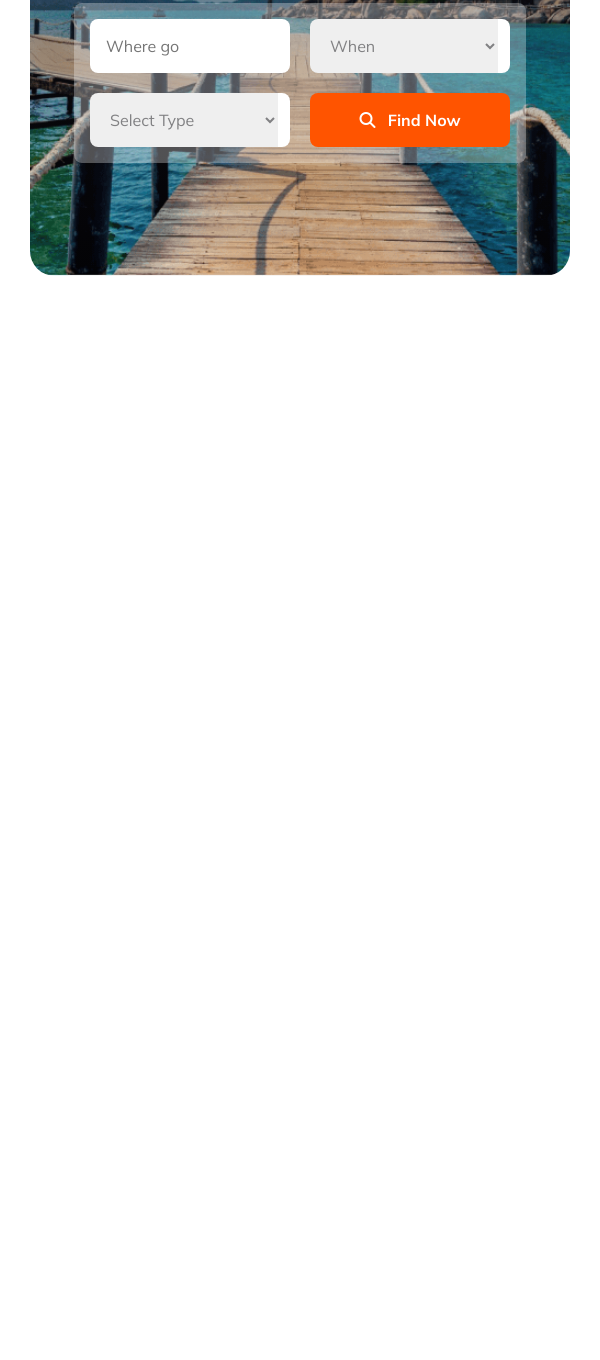
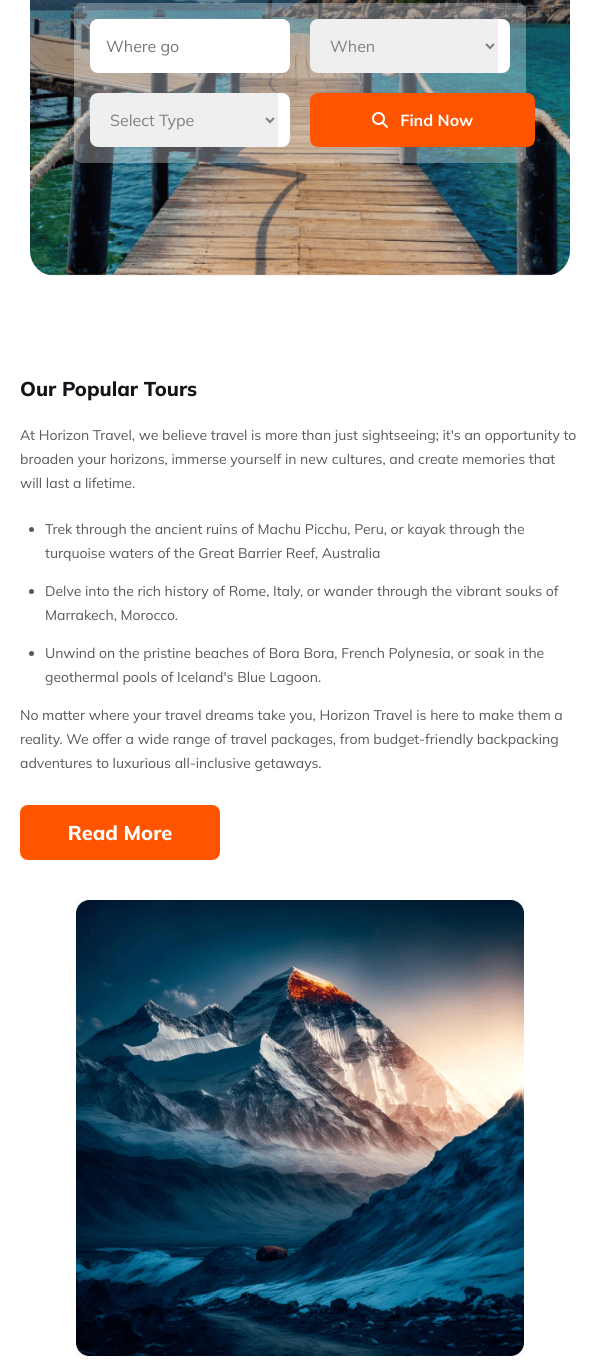
Before and after one commit to abujafarch/horizon-travel, a plain HTML site: page index.html in a window 600 px wide. Shown: the part 394-1754 px from the top of the page. Before the commit the page ends 800 px from the top, so only its background shows below. Drawn offline with Linux system fonts and the light colour scheme; a web font is replaced by a local one.

Commit message:
popular tour section completed with responsiveness and some content modified

```diff
--- a/index.html
+++ b/index.html
@@ -44,13 +44,33 @@
                     <option value="economy class">Economy Class</option>
                 </select>
 
-                <button><i class="fa-solid fa-magnifying-glass"></i> Find Now</button>
+                <button class="find-now"><i class="fa-solid fa-magnifying-glass"></i> Find Now</button>
             </div>
         </div>
     </header>
     <!-- header section end here  -->
 
     <!-- main section start here  -->
+    <main>
+        <section class="container popular-tour">
+            <div class="popular-tour-content">
+                <h2 class="popular-tour-title">Our Popular Tours</h2>
+                <div class="popular-tour-descrip">
+                    <p>At Horizon Travel, we believe travel is more than just sightseeing; it's an opportunity to broaden your horizons, immerse yourself in new cultures, and create memories that will last a lifetime.</p>
+                    <ul>
+                        <li>Trek through the ancient ruins of Machu Picchu, Peru, or kayak through the turquoise waters of the Great Barrier Reef, Australia</li>
+                        <li>Delve into the rich history of Rome, Italy, or wander through the vibrant souks of Marrakech, Morocco.</li>
+                        <li>Unwind on the pristine beaches of Bora Bora, French Polynesia, or soak in the geothermal pools of Iceland's Blue Lagoon.</li>
+                    </ul>
+                    <p>No matter where your travel dreams take you, Horizon Travel is here to make them a reality. We offer a wide range of travel packages, from budget-friendly backpacking adventures to luxurious all-inclusive getaways.</p>
+                </div>
+                <button class="primary-btn read-more">Read More</button>
+            </div>
+            <div class="popular-tour-img">
+                <img src="Images/rectangle-4.png">
+            </div>
+        </section>
+    </main>
     <!-- main section end here  -->
 
     <!-- footer section start here  -->
--- a/styles/style.css
+++ b/styles/style.css
@@ -10,7 +10,21 @@
 p {
     color: #5A5A5D;
 }
-
+.primary-btn{
+    border: none;
+    border-radius: 8px;
+    background-color: #FF5400;
+    color: #FFF;
+    padding: 15px 35px;
+    font-weight: 800;
+    font-size: 20px;
+    text-align: center;
+}
+.container {
+    max-width: 1170px;
+    margin: 100px auto 0;
+    padding: 0 35px;
+}
 
 /* header section styles */
 .header {
@@ -93,7 +107,8 @@ nav .menu-icon {
     font-size: 16px;
     font-weight: 400;
 }
-.input-items{
+
+.input-items {
     background-color: #ffffff4d;
     padding: 16px;
     border-radius: 8px;
@@ -102,7 +117,9 @@ nav .menu-icon {
     gap: 20px;
 }
 
-.input-items input, select, button{
+.input-items input,
+select,
+.find-now {
     box-sizing: border-box;
     padding: 16px;
     font-size: 1rem;
@@ -113,18 +130,64 @@ nav .menu-icon {
     border-radius: 8px;
     font-weight: 400;
 }
-.input-items select{
+
+.input-items select {
     cursor: pointer;
     border-right: 12px solid white;
 }
-.input-items button {
+
+.input-items .find-now {
     background-color: #FF5400;
     color: white;
     cursor: pointer;
     font-weight: 700;
 }
-.input-items button i{
+
+.input-items button i {
     margin-right: 8px;
+}
+
+/* popular tour section styles */
+.popular-tour {
+    display: flex;
+    gap: 40px;
+    align-items: center;
+    justify-content: space-between;
+}
+.popular-tour-content{
+    width: 58%;
+}
+.popular-tour-img{
+    width: 42%;
+}
+.popular-tour-img img{
+    width: 100%;
+}
+.popular-tour-title {
+    color: #131318;
+    margin-bottom: 22px;
+    font-size: 40px;
+    font-weight: 800;
+}
+
+.popular-tour-descrip p {
+    color: #131318b3;
+    font-size: 16px;
+    font-weight: 400;
+    line-height: 24px;
+}
+.popular-tour-descrip ul{
+    margin: 22px 0 8px 25px;
+    color: #131318b3;
+    font-size: 16px;
+    font-weight: 400;
+    line-height: 24px;
+}
+.popular-tour-descrip ul li{
+    margin-bottom: 14px;
+}
+.popular-tour-content .read-more{
+    margin-top: 30px;
 }
 
 
@@ -143,6 +206,9 @@ nav .menu-icon {
 @media screen and (max-width:600px) {
     .header {
         padding: 25px 20px 0;
+    }
+    .container{
+        padding: 0 20px;
     }
 
     /* nav section styles  */
@@ -164,24 +230,47 @@ nav .menu-icon {
     }
 
     /* banner section styles  */
-    .banner{
-        height: 550px ;
+    .banner {
+        height: 550px;
     }
-    .banner-title{
+
+    .banner-title {
         font-size: 22px;
         margin-bottom: 8px;
     }
-    .banner-para{
+
+    .banner-para {
         font-size: 14px;
         width: 90%;
         margin-bottom: 2rem;
         line-height: 20px;
     }
-    .input-items{
+
+    .input-items {
         flex-direction: column;
     }
-    .input-items input, select, button{
+
+    .input-items input,
+    select,
+    .find-now {
         width: 225px;
+    }
+
+    /* .popular-tour section styles  */
+    .popular-tour{
+        flex-direction: column;
+    }
+    .popular-tour-content{
+        width: 100%;
+    }
+    .popular-tour-img{
+        width: 100%;
+    }
+    .popular-tour-title{
+        font-size: 20px;
+    }
+    .popular-tour-descrip p, ul li{
+        font-size: 14px;
     }
 
 }
@@ -204,22 +293,44 @@ nav .menu-icon {
     }
 
     /* banner section styles  */
-    .banner-title{
+    .banner-title {
         font-size: 48px;
         margin-bottom: 12px;
     }
-    .banner-para{
+
+    .banner-para {
         font-size: 16px;
         width: 90%;
         margin-bottom: 2rem;
         line-height: 20px;
     }
-    .input-items{
+
+    .input-items {
         display: grid;
         grid-template-columns: repeat(2, 200px);
         gap: 20px;
     }
-    .input-items input, select, button{
+
+    .input-items input,
+    select,
+    button {
         width: 200px;
     }
+    /* .popular-tour section styles  */
+    .popular-tour{
+        flex-direction: column;
+    }
+    .popular-tour-content{
+        width: 100%;
+    }
+    .popular-tour-img{
+        width: 80%;
+    }
+    .popular-tour-title{
+        font-size: 20px;
+    }
+    .popular-tour-descrip p, ul li{
+        font-size: 14px;
+    }
+
 }
```
